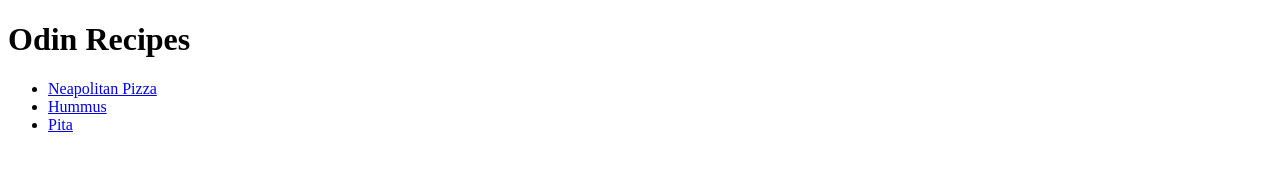
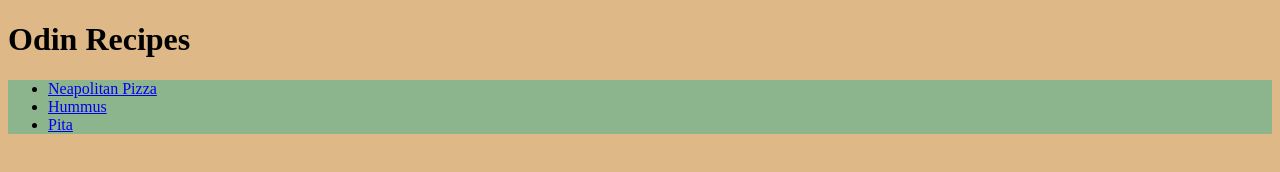
Before and after one commit to Nipun-Renaissance/odin-recipes, a plain HTML site: page index.html in a window 1280 px wide. Drawn offline with Linux system fonts and the light colour scheme.

Commit message:
Add styles.css file
added some color to the plain page

```diff
--- a/index.html
+++ b/index.html
@@ -2,12 +2,13 @@
 <html lang="en">
 <head>
     <meta charset="UTF-8">
-    <meta name="viewport" content="width=<device-width>, initial-scale=1.0">
+    <meta name="viewport" content="width=device-width>, initial-scale=1.0">
     <title>Document</title>
+    <link rel="stylesheet" href="styles.css">
 </head>
 <body>
     <h1>Odin Recipes</h1>
-    <ul><li><a href="recipes/neapolitan-pizza.html" target="_blank" rel="noopener noreferrer">
+    <ul class="list"><li><a href="recipes/neapolitan-pizza.html" target="_blank" rel="noopener noreferrer">
         Neapolitan Pizza
     </a></li>
     <li>
@@ -17,6 +18,7 @@
         <a href="recipes/pita.html" target="_blank">Pita</a>
 
     </li>
+    </ul>
 
 </body>
 </html>
--- /dev/null
+++ b/styles.css
@@ -0,0 +1,5 @@
+body {
+    background-color: burlywood;
+    color:black; }
+ul {background-color: rgb(141, 181, 141);
+    font-size: 20;}
```
